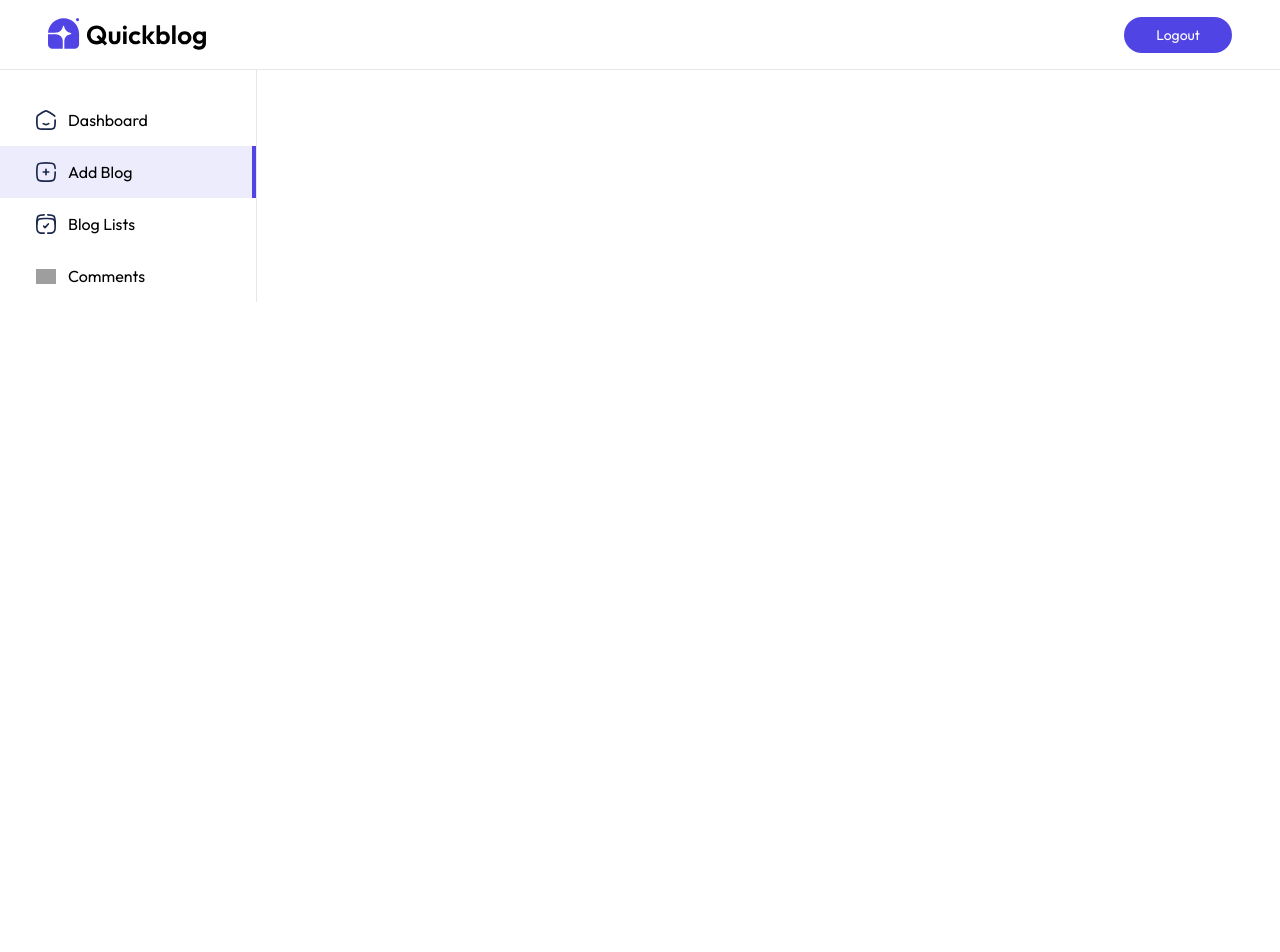
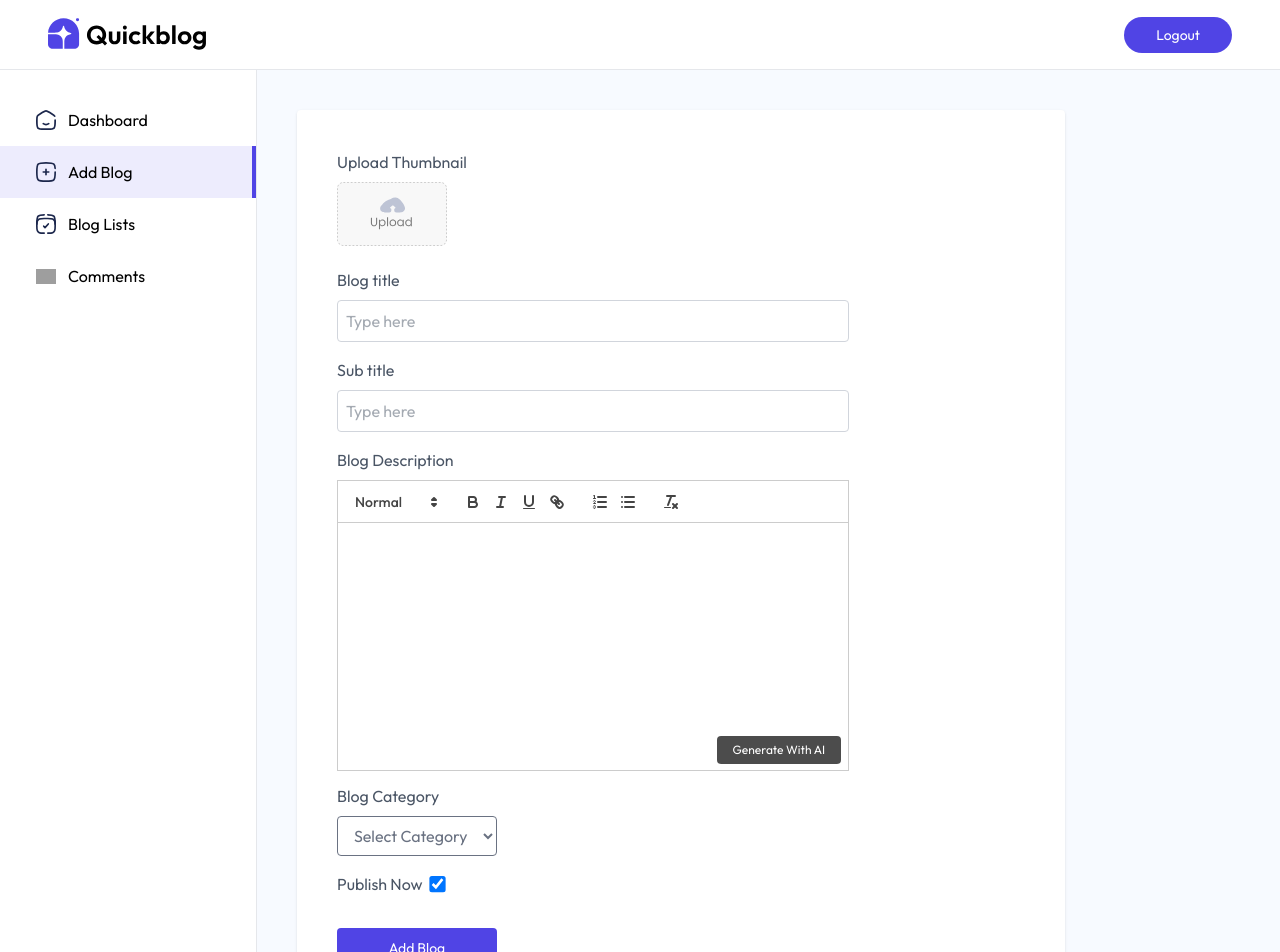
Before and after one commit to razzasid/QuickBlog, a React (Vite) app in the folder client/: page /admin/addBlog in a window 1280 px wide. Shown: the top 952 px of the page. Before the commit the page ends 800 px from the top, so only its background shows below. Built offline with nearby package versions, Linux system fonts and the light colour scheme; grey boxes are pictures that could not be loaded.

Commit message:
complete add blog page

```diff
--- a/client/package.json
+++ b/client/package.json
@@ -13,6 +13,7 @@
     "@tailwindcss/vite": "^4.1.11",
     "moment": "^2.30.1",
     "motion": "^12.23.12",
+    "quill": "^2.0.3",
     "react": "^19.1.0",
     "react-dom": "^19.1.0",
     "react-router-dom": "^7.7.0",
--- a/client/src/App.jsx
+++ b/client/src/App.jsx
@@ -7,6 +7,7 @@ import AddBlog from "./pages/admin/AddBlog";
 import ListBlog from "./pages/admin/ListBlog";
 import Comments from "./pages/admin/Comments";
 import Login from "./components/admin/Login";
+import "quill/dist/quill.snow.css"
 const App = () => {
   return (
     <>
--- a/client/src/components/admin/CommentTableItem.jsx
+++ b/client/src/components/admin/CommentTableItem.jsx
@@ -1,4 +1,4 @@
-import { tr } from "motion/react-client";
+
 import { assets } from "../../assets/assets";
 
 function CommentTableItem({ comment, fetchComments }) {
--- a/client/src/pages/admin/AddBlog.jsx
+++ b/client/src/pages/admin/AddBlog.jsx
@@ -1,11 +1,115 @@
-import React from 'react'
+import { useEffect, useRef, useState } from "react";
+import { assets, blogCategories } from "../../assets/assets";
+import quill from "quill";
+import Quill from "quill";
+const AddBlog = () => {
+  const editorRef = useRef(null);
+  const quillRef = useRef(null);
 
-const AddBlog = () => {
+  const [image, setImage] = useState(false);
+  const [title, setTitle] = useState("");
+  const [subTitle, setSubTitle] = useState("");
+  const [category, setCategory] = useState("Startup");
+  const [isPublished, setIsPublished] = useState("Startup");
+
+  const generateContent = async () => {};
+
+  const onSubmitHandler = async (e) => {
+    e.prevenDefault();
+  };
+
+  useEffect(() => {
+    //Initilaize Quill only once
+    if (!quillRef.current && editorRef.current) {
+      quillRef.current = new Quill(editorRef.current, { theme: "snow" });
+    }
+  }, []);
+
   return (
-    <div>
+    <form className="h-full flex-1 overflow-scroll bg-blue-50/50 text-gray-600">
+      <div className="w-full max-w-3xl rounded bg-white p-4 shadow sm:m-10 md:p-10">
+        <p>Upload Thumbnail</p>
+        <label htmlFor="image" className="inline-block w-auto">
+          <img
+            src={!image ? assets.upload_area : URL.createObjectURL(image)}
+            alt=""
+            className="mt-2 h-16 cursor-pointer rounded"
+          />
+          <input
+            onChange={(e) => setImage(e.target.files[0])}
+            type="file"
+            id="image"
+            hidden
+            required
+          />
+        </label>
 
-    </div>
-  )
-}
+        <p className="mt-4">Blog title</p>
+        <input
+          type="text"
+          placeholder="Type here"
+          required
+          className="mt-2 w-full max-w-lg rounded border border-gray-300 p-2 outline-none"
+          onChange={(e) => setTitle(e.target.value)}
+          value={title}
+        />
 
-export default AddBlog
+        <p className="mt-4">Sub title</p>
+        <input
+          type="text"
+          placeholder="Type here"
+          required
+          className="mt-2 w-full max-w-lg rounded border border-gray-300 p-2 outline-none"
+          onChange={(e) => setSubTitle(e.target.value)}
+          value={subTitle}
+        />
+
+        <p className="mt-4">Blog Description</p>
+        <div className="relative h-74 max-w-lg pt-2 pb-16 sm:pb-10">
+          <div ref={editorRef}></div>
+          <button
+            type="button"
+            onClick={generateContent}
+            className="absolute right-2 bottom-1 ml-2 cursor-pointer rounded bg-black/70 px-4 py-1.5 text-xs text-white hover:underline"
+          >
+            Generate With AI
+          </button>
+        </div>
+
+        <p className="mt-4">Blog Category</p>
+        <select
+          name="category"
+          className="mt-2 rounded border border-gray-500 px-3 py-2 text-gray-500 outline-none"
+        >
+          <option value="">Select Category</option>
+          {blogCategories.map((item, index) => {
+            return (
+              <option key={index} value={item}>
+                {item}
+              </option>
+            );
+          })}
+        </select>
+
+        <div className="mt-4 flex gap-2">
+          <p>Publish Now</p>
+          <input
+            type="checkbox"
+            checked={isPublished}
+            className="scale-125 cursor-pointer"
+            onChange={(e) => setIsPublished(e.target.checked)}
+          />
+        </div>
+
+        <button
+          type="submit"
+          className="bg-primary mt-8 h-10 w-40 cursor-pointer rounded text-sm text-white"
+        >
+          Add Blog
+        </button>
+      </div>
+    </form>
+  );
+};
+
+export default AddBlog;
```
Also changed, not shown: 1 other file (tests, documents, lock files or other folders).
